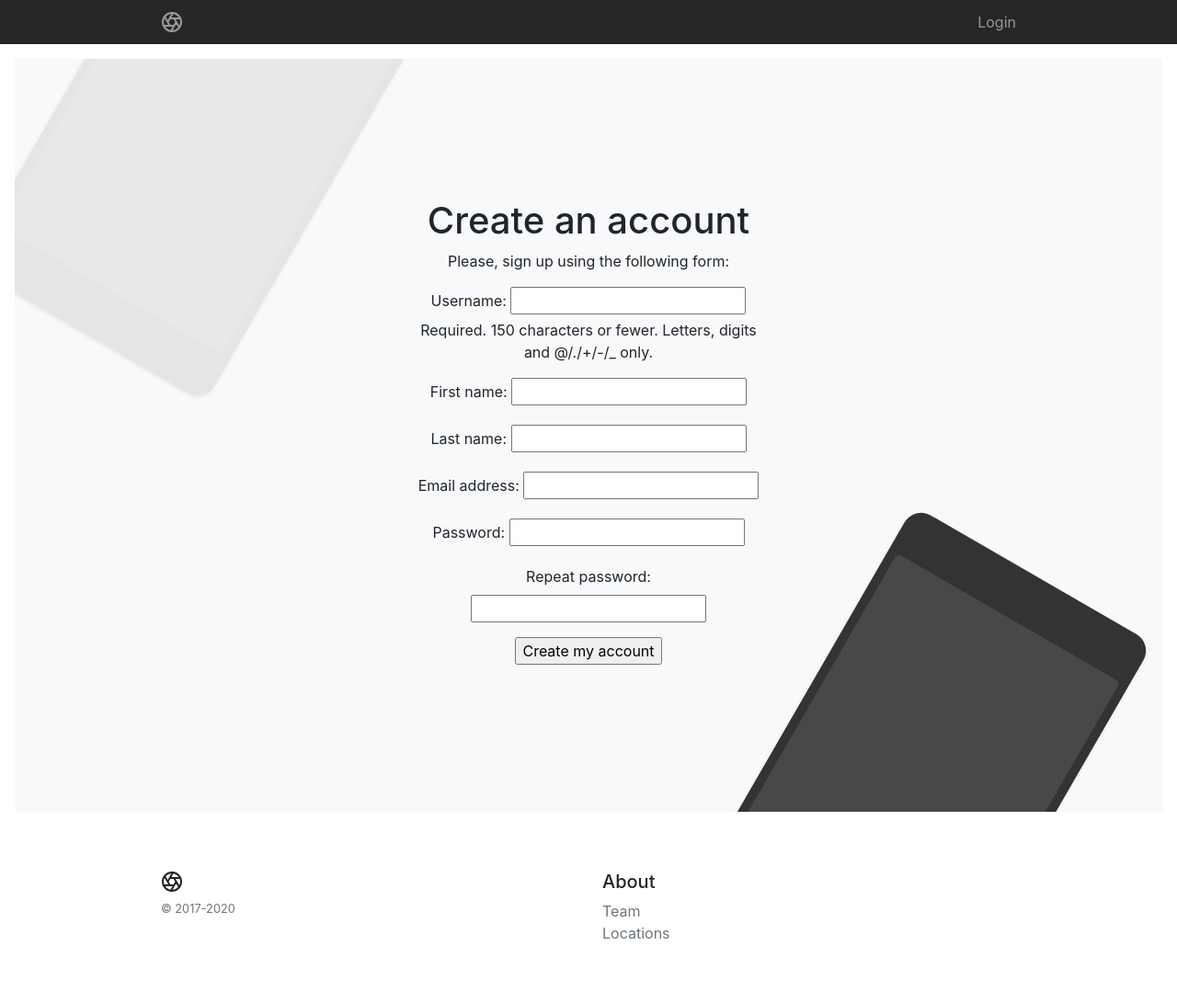
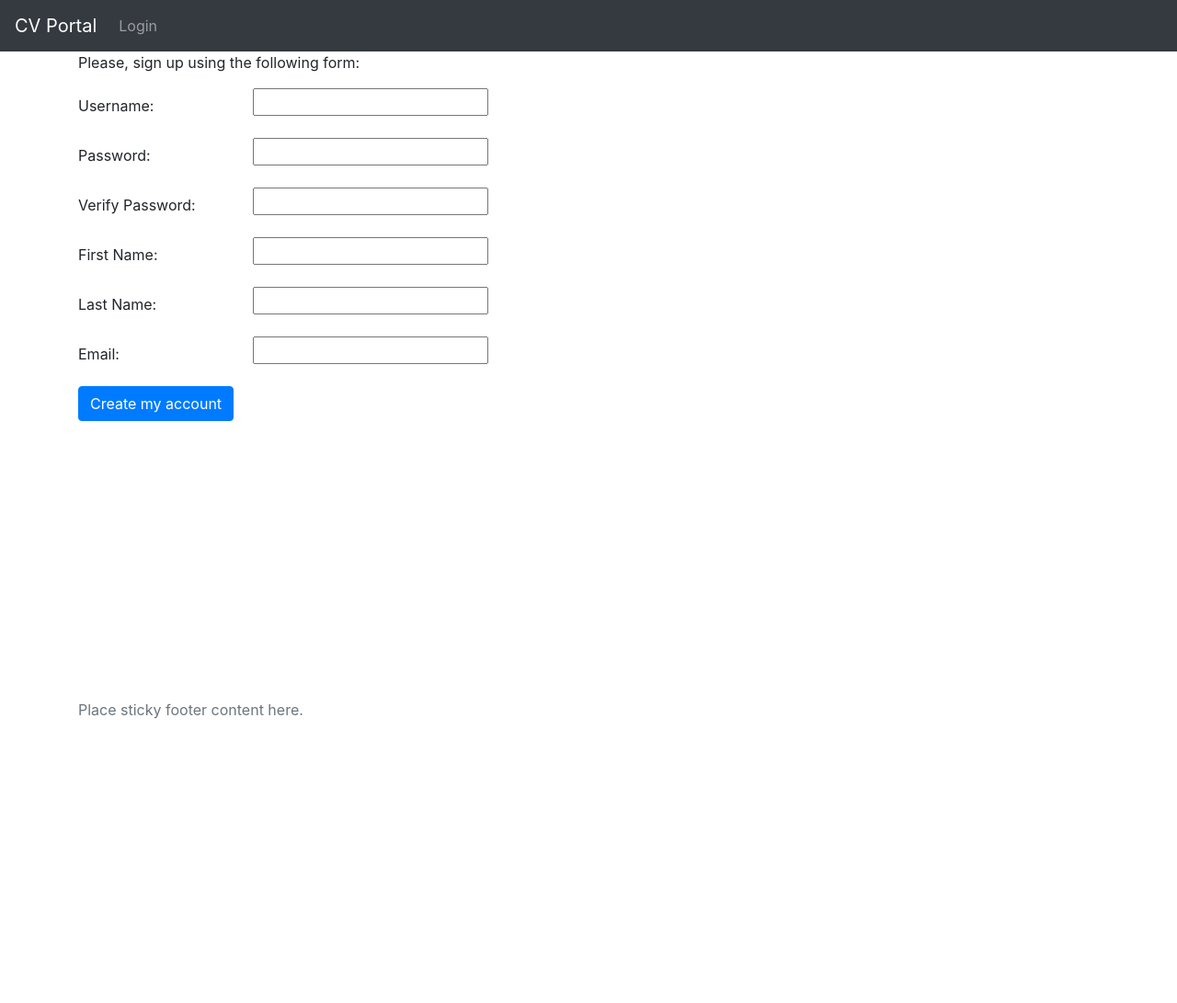
Before and after one commit to peergrammer/cvportal, a Django app: page /account/register/ in a window 1280 px wide. Shown: the whole page at 92% size. After the commit the page ends 782 px from the top, so only its background shows below. Run offline with Django 3.2, Linux system fonts and the light colour scheme; parts of the project's set-up code (start-up, migrations or seed data) failed here and were passed over; some libraries are stand-ins or nearby versions.

Commit message:
CVP-1: Provide the signup form.

```diff
--- a/account/templates/account/register.html
+++ b/account/templates/account/register.html
@@ -3,11 +3,52 @@
 {% block content %}
 <h1>Create an account</h1>
 <p>Please, sign up using the following form:</p>
+{{ user_form.non_field_errors }}
+{{ user_form.errors }}
+<div class="bd-example">
 <form method="post">
-    {{ user_form.as_p }}
     {% csrf_token %}
-    <p>
-        <input type="submit" value="Create my account">
-    </p>
+    <div class="form-group row">
+        <label for="{{ user_form.username.id_for_label }}" class="col-sm-2 col-form-label">Username: </label>
+        <div class="col-sm-10">
+            {{ user_form.username }}
+        </div>
+    </div>
+    <div class="form-group row">
+        <label for="{{ user_form.password.id_for_label }}" class="col-sm-2 col-form-label">Password: </label>
+        <div class="col-sm-10">
+            {{ user_form.password }}
+        </div>
+    </div>
+    <div class="form-group row">
+        <label for="{{ user_form.password2.id_for_label }}" class="col-sm-2 col-form-label">Verify Password: </label>
+        <div class="col-sm-10">
+            {{ user_form.password2 }}
+        </div>
+    </div>
+    <div class="form-group row">
+        <label for="{{ user_form.first_name.id_for_label }}" class="col-sm-2 col-form-label">First Name: </label>
+        <div class="col-sm-10">
+            {{ user_form.first_name }}
+        </div>
+    </div>
+    <div class="form-group row">
+        <label for="{{ user_form.last_name.id_for_label }}" class="col-sm-2 col-form-label">Last Name: </label>
+        <div class="col-sm-10">
+            {{ user_form.last_name }}
+        </div>
+    </div>
+    <div class="form-group row">
+        <label for="{{ user_form.email.id_for_label }}" class="col-sm-2 col-form-label">Email: </label>
+        <div class="col-sm-10">
+            {{ user_form.email }}
+        </div>
+    </div>
+    <div class="form-group row">
+        <div class="col-sm-10">
+            <button type="submit" class="btn btn-primary">Create my account</button>
+        </div>
+    </div>
 </form>
+</div>
 {% endblock %}
--- a/account/templates/base.html
+++ b/account/templates/base.html
@@ -1,9 +1,10 @@
 {% load static %}
 <!doctype html>
-<html lang="en">
+<html lang="en" class="h-100">
   <head>
     <meta charset="utf-8">
     <meta name="viewport" content="width=device-width, initial-scale=1, shrink-to-fit=no">
+    <meta name="description" content="">
     <title>{% block title %}{% endblock %}</title>
     <!-- Bootstrap core CSS -->
     <link href="{% static 'css/bootstrap.min.css' %}" rel="stylesheet">
@@ -24,45 +25,44 @@
       }
     </style>
     <!-- Custom styles for this template -->
-    <link href="{% static 'css/product.css' %}" rel="stylesheet">
+    <link href="{% static 'css/sticky-footer-navbar.css' %}" rel="stylesheet">
   </head>
-  <body>
-    <nav class="site-header sticky-top py-1">
-      <div class="container d-flex flex-column flex-md-row justify-content-between">
-        <a class="py-2" href="#" aria-label="Product">
-          <svg xmlns="http://www.w3.org/2000/svg" width="24" height="24" fill="none" stroke="currentColor" stroke-linecap="round" stroke-linejoin="round" stroke-width="2" class="d-block mx-auto" role="img" viewBox="0 0 24 24" focusable="false"><title>Product</title><circle cx="12" cy="12" r="10"/><path d="M14.31 8l5.74 9.94M9.69 8h11.48M7.38 12l5.74-9.94M9.69 16L3.95 6.06M14.31 16H2.83m13.79-4l-5.74 9.94"/></svg>
-        </a>
+  <body class="d-flex flex-column h-100">
+    <header>
+  <!-- Fixed navbar -->
+  <nav class="navbar navbar-expand-md navbar-dark fixed-top bg-dark">
+    <a class="navbar-brand" href="#">CV Portal</a>
+    <button class="navbar-toggler" type="button" data-toggle="collapse" data-target="#navbarCollapse" aria-controls="navbarCollapse" aria-expanded="false" aria-label="Toggle navigation">
+      <span class="navbar-toggler-icon"></span>
+    </button>
+    <div class="collapse navbar-collapse" id="navbarCollapse">
+      <ul class="navbar-nav mr-auto">
           {% if request.user.is_authenticated %}
-        <a class="py-2 d-none d-md-inline-block" href="{% url 'panel' %}">My Panel</a>
-        <a class="py-2 d-none d-md-inline-block" href="{% url 'logout' %}">Logout {{ request.user.first_name }}</a>
+          <li class="nav-item active"></li>
+            <a class="nav-link" href="{% url 'panel' %}" class="sr-only">My Panel</a>
+            <a class="nav-link" href="{% url 'logout' %}" class="sr-only">Logout {{ request.user.first_name }}</a>
+          </li>
           {% else %}
-        <a class="py-2 d-none d-md-inline-block" href="{% url 'login' %}">Login</a>
+          <li class="nav-item active"></li>
+            <a class="nav-link" href="{% url 'login' %}" class="sr-only">Login</a>
+          </li>
           {% endif %}
+      </ul>
     </div>
   </nav>
-    <div class="position-relative overflow-hidden p-3 p-md-5 m-md-3 text-center bg-light">
-      <div class="col-md-5 p-lg-5 mx-auto my-5">
-        <h1 class="display-4 font-weight-normal"></h1>
-        <div id="content">
+</header>
+
+<!-- Begin page content -->
+<main role="main" class="flex-shrink-0">
+  <div class="container">
     {% block content %}
     {% endblock %}
   </div>
-      </div>
-    <div class="product-device shadow-sm d-none d-md-block"></div>
-    <div class="product-device product-device-2 shadow-sm d-none d-md-block"></div>
-  </div>
-<footer class="container py-5">
-  <div class="row">
-    <div class="col-12 col-md">
-      <svg xmlns="http://www.w3.org/2000/svg" width="24" height="24" fill="none" stroke="currentColor" stroke-linecap="round" stroke-linejoin="round" stroke-width="2" class="d-block mb-2" role="img" viewBox="0 0 24 24" focusable="false"><title>Product</title><circle cx="12" cy="12" r="10"/><path d="M14.31 8l5.74 9.94M9.69 8h11.48M7.38 12l5.74-9.94M9.69 16L3.95 6.06M14.31 16H2.83m13.79-4l-5.74 9.94"/></svg>
-      <small class="d-block mb-3 text-muted">&copy; 2017-2020</small>
-    </div>
-    <div class="col-6 col-md">
-      <h5>About</h5>
-      <ul class="list-unstyled text-small">
-        <li><a class="text-muted" href="#">Team</a></li>
-        <li><a class="text-muted" href="#">Locations</a></li>
-    </div>
+</main>
+
+<footer class="footer mt-auto py-3">
+  <div class="container">
+    <span class="text-muted">Place sticky footer content here.</span>
   </div>
 </footer>
 <script src="{% static 'js/jquery-3.5.1.slim.min.js' %}"></script>
--- a/account/views.py
+++ b/account/views.py
@@ -1,43 +1,36 @@
 from django.http import HttpResponse
 from django.shortcuts import render
+from django.core.mail import send_mail
 from django.contrib.auth import authenticate, login
-from .forms import LoginForm, UserRegistrationForm, UserEditForm, ProfileEditForm
+from .forms import UserRegistrationForm, UserEditForm, ProfileEditForm, EducationEditForm
 from django.contrib.auth.decorators import login_required
-from .models import Profile
+from .models import Profile, Education
+import logging
 
-def user_login(request):
-    if request.method == 'POST':
-        form = LoginForm(request.POST)
-        if form.is_valid():
-            cleaned_data = form.cleaned_data
-            user = authenticate(request,
-                            username=cleaned_data['username'],
-                            password=cleaned_data['password'])
-            if user is not None:
-                login(request, user)
-                return HttpResponse('Successfully logged')
-            else:
-                return HttpResponse('Invalid Login')
-    else:
-        form = LoginForm()
-
-    return render(request, 'account/login.html', {'form': form})
+logger = logging.getLogger(__name__)
 
 @login_required
 def panel(request):
     return render(request, 'account/panel.html', {'section': 'panel'})
 
-
 def register(request):
     if request.method == 'POST':
         user_form = UserRegistrationForm(request.POST)
+        logger.info("@register POST -- after the user submmitted the create account")
         if user_form.is_valid():
             new_user = user_form.save(commit=False) #dont commit yet
             new_user.set_password(user_form.cleaned_data['password'])
             new_user.save()
             # Create the profile associated with this registration
             Profile.objects.create(user=new_user)
+            #Education.objects.create(user=new_user)
+            # Send an email to the user
+            send_email_to_new_user(user_form.cleaned_data)
+            sent = True
             return render(request, 'account/register_done.html', {'new_user': new_user})
+        else:
+            logger.debug("DEBUG something error in POST")
+            logger.error("something error in POST")
     else:
         user_form = UserRegistrationForm()
     return render(request, 'account/register.html', {'user_form': user_form})
@@ -48,12 +41,22 @@ def edit(request):
         user_form = UserEditForm(instance=request.user, data=request.POST)
         profile_form = ProfileEditForm(instance=request.user.profile,
                                         data=request.POST)
+        education_form = EducationEditForm(instance=request.user.profile,
+                                        data=request.POST)
 
         if user_form.is_valid() and profile_form.is_valid():
             user_form.save()
             profile_form.save()
+            education_form.save()
     else:
         user_form = UserEditForm(instance=request.user)
         profile_form = ProfileEditForm(instance=request.user.profile)
+        education_form = EducationEditForm(instance=request.user.profile)
+    return render(request, 'account/edit.html', {'user_form': user_form, 'profile_form': profile_form})
 
-    return render(request, 'account/edit.html', {'user_form': user_form, 'profile_form': profile_form})
+
+def send_email_to_new_user(cleaned_data):
+    subject = f"Welcome {cleaned_data['first_name']} {cleaned_data['last_name']}to CV Portal"
+    message = f"You are now a registered user. Your username is {cleaned_data['username']}"
+    send_mail(subject, message, 'admin@cvportal.com',[cleaned_data['email']])
+    logger.info("email sent")
```
Lines whose indentation alone changed are shown as unchanged.
